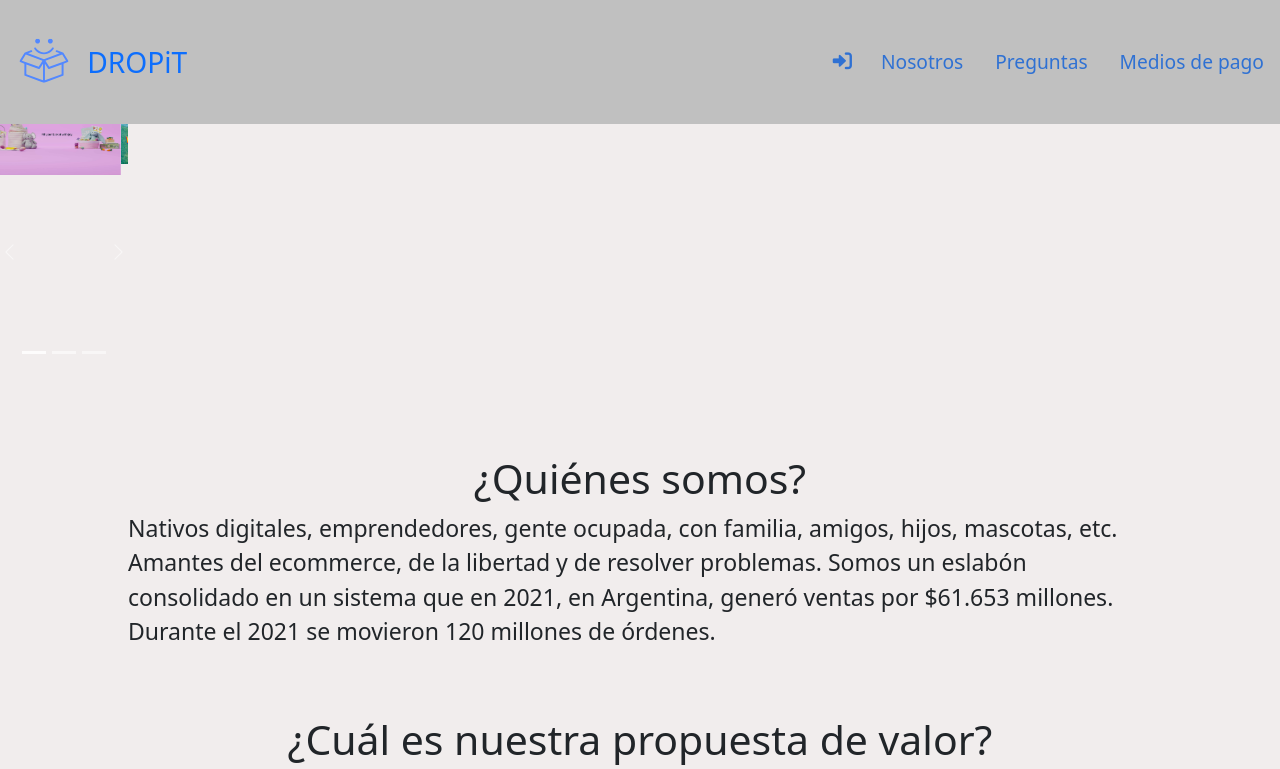
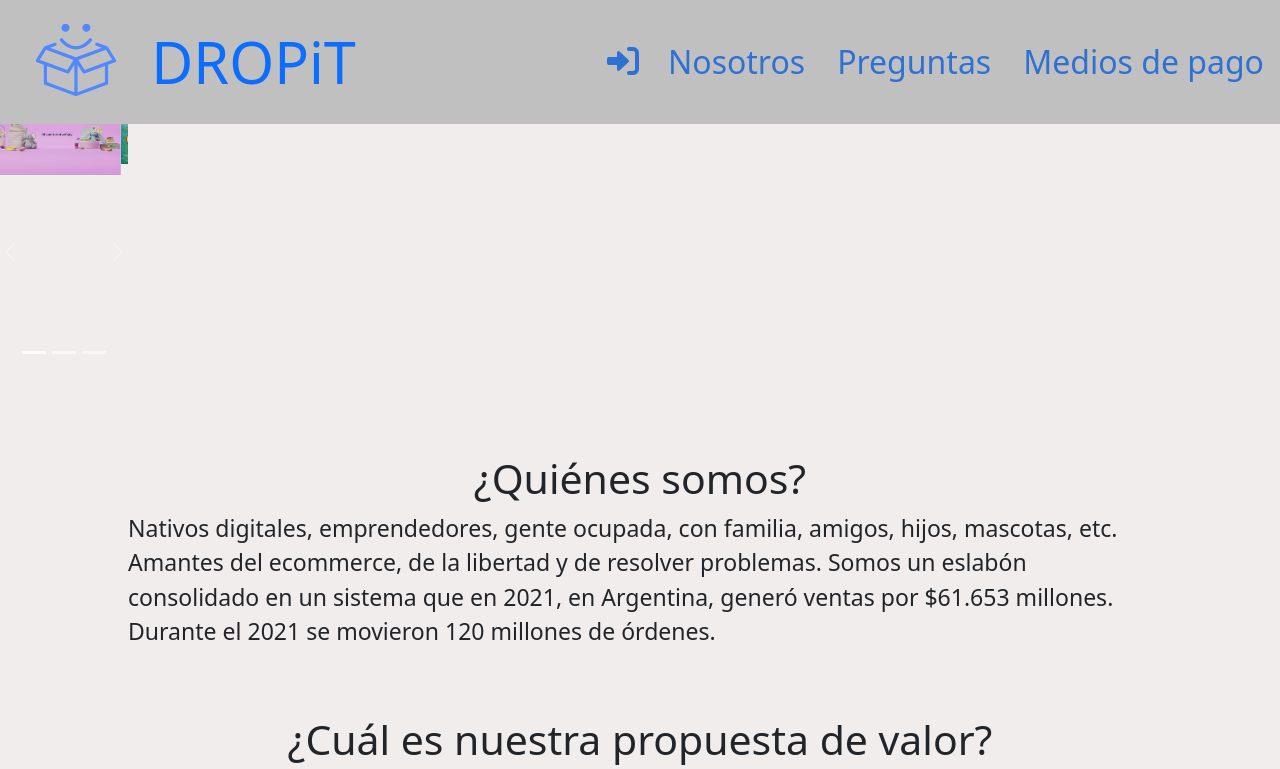
Before and after one commit to roberts6/CoderHouse, a website: page pages/nosotros.html in a window 1280 px wide. Shown: the top 769 px of the page. Drawn offline with nearby package versions, Linux system fonts and the light colour scheme.

Commit message:
se modifica tamao del nav en landscape

```diff
--- a/scss/estilos.scss
+++ b/scss/estilos.scss
@@ -49,7 +49,6 @@ $redes:(
         display: grid;
         grid-row: 1;
         grid-column: 1/11;
-        height: 7vh;
         justify-items: center;
         justify-content: space-between;
         height: 8vh;
@@ -959,5 +958,23 @@ label{
 
     .opcionesNUEVAS{
         height: 15.5vh;
+        .nav-link{
+            font-size: 2.5vw;
+        }
+    }
+
+.logoYnombre{
+    a{
+        img{
+            width: 11.5vh;
+        }
+        label{
+            font-size: 4.5vw;
+        }
     }
 }
+
+.nav-item a i {
+    font-size: 2.5vw;
+}
+}
```
Also changed, not shown: css/estilos.css.
